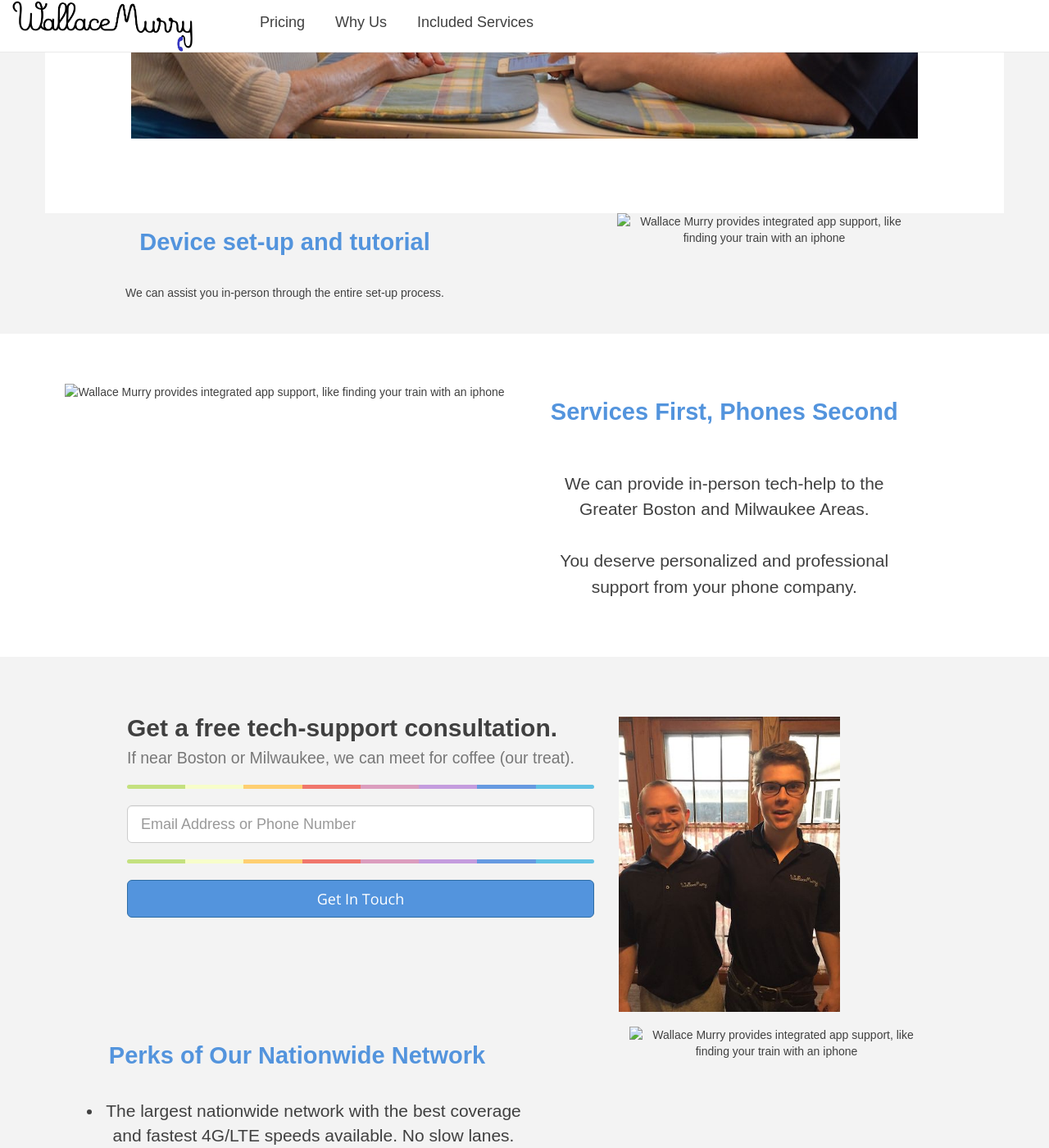
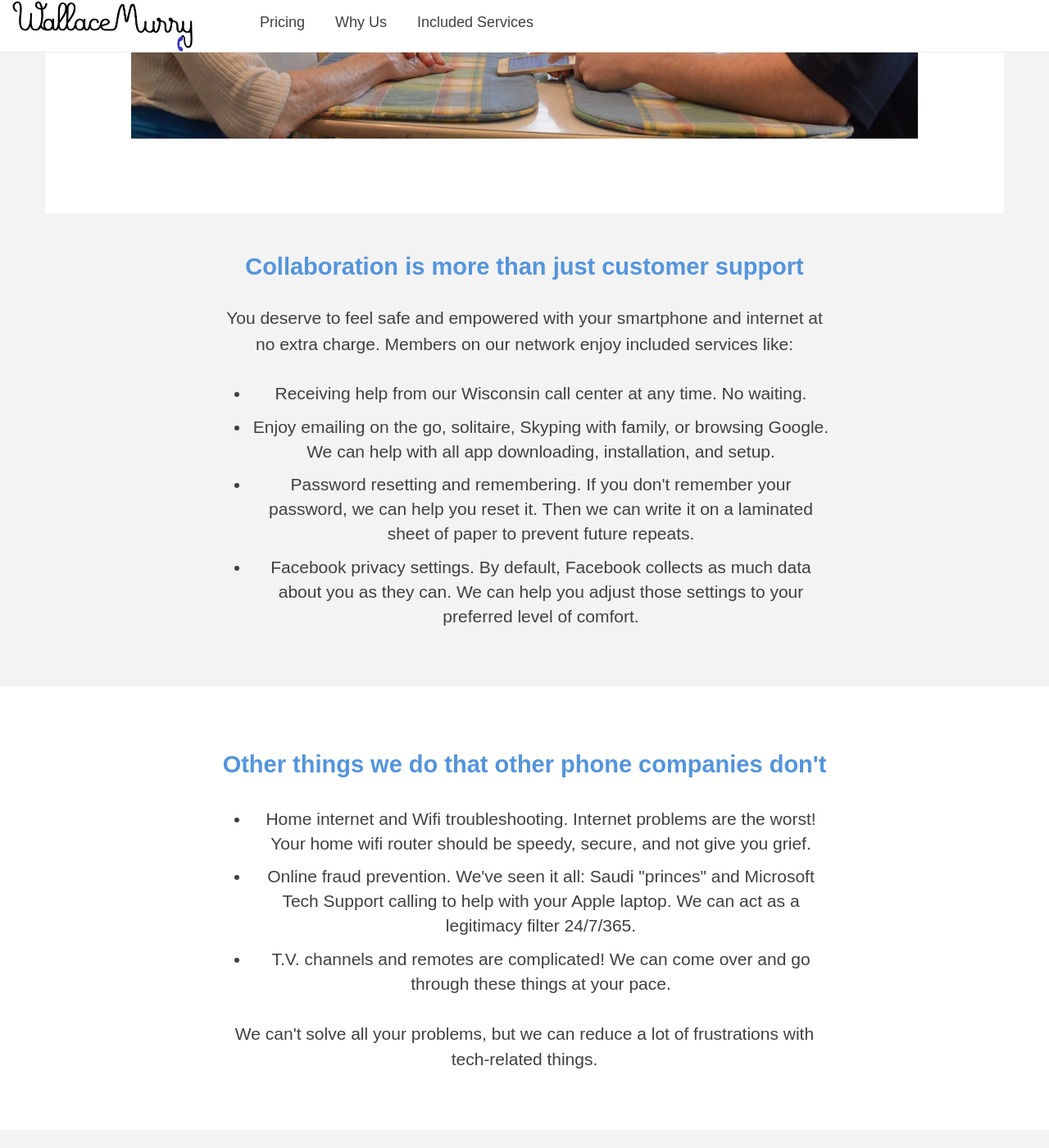
Before and after one commit to jalague/wallacemurry, a Jekyll site: the page built from included-services/index.html, in a window 1280 px wide and 1400 px high, scrolled down 679 px. Shown: the whole window at 82% size. Built offline with Jekyll 4.4.1, drawn with Linux system fonts in a browser that asks for light colours; nearby versions of some CDN libraries; some of the changed text lies outside the part shown.

Commit message:
Add services page

```diff
--- a/_layouts/services.html
+++ b/_layouts/services.html
@@ -29,21 +29,29 @@
 </div>
   </div>
 
-
 <div class="container">
   <div class="row icon-summary">
 
-   <div class='col-md-6 offset-md-1'>
-      <h3 class='blue-highlight big-subtitle-font'>Device set-up and tutorial</h3>
-        We can assist you in-person through the entire set-up process.
-    </div>
-    <div class='col-md-4 col-sm-offset-1'>
-      <img src="img/coverage-map.png" alt="Wallace Murry provides integrated app support, like finding your train with an iphone">
+   <div class='col-md-8 col-md-offset-2'>
+      <h3 class='blue-highlight big-subtitle-font-top'>Collaboration is more than just customer support</h3>
+      <p class='bigger-body-font'>
+        You deserve to feel safe and empowered with your smartphone and internet at no extra charge. Members on our network enjoy included services like:
+
+        <ul>
+          <li class='bigger-body-font padded-slightly'> Receiving help from our Wisconsin call center at any time. No waiting.</li>
+          <li class='bigger-body-font padded-slightly'> Enjoy emailing on the go, solitaire, Skyping with family, or browsing Google. We can help with all app downloading, installation, and setup. </li>
+          <li class='bigger-body-font padded-slightly'> Password resetting and remembering. If you don't remember your password, we can help you reset it. Then we can write it on a laminated sheet of paper to prevent future repeats. </li>
+          <li class='bigger-body-font padded-slightly'>Facebook privacy settings. By default, Facebook collects as much data about you as they can. We can help you adjust those settings to your preferred level of comfort.</li>
+        </ul>
+
+      </p>
     </div>
 
 
   </div>
 </div>
+
+
 
 <div class="white-bg">
 <div class="container">
@@ -51,14 +59,17 @@
 
   <div class="row icon-summary force-white-bg">
 
-    <div class='col-md-6'>
-      <img src="img/support.jpg" alt="Wallace Murry provides integrated app support, like finding your train with an iphone">
-    </div>
-    <div class='col-md-5'>
-      <h3 class='blue-highlight big-subtitle-font'>Services First, Phones Second</h3>
-      <p class='front-page-sub-text bigger-body-font'>
-      We can provide in-person tech-help to the Greater Boston and Milwaukee Areas.  <br /> <br />You deserve personalized and professional support from your phone company.<br />
-    </p>
+    <div class='col-md-8 col-md-offset-2'>
+      <h3 class='blue-highlight big-subtitle-font'>Other things we do that other phone companies don't</h3>
+     <ul>
+          <li class='bigger-body-font padded-slightly'>Home internet and Wifi troubleshooting. Internet problems are the worst! Your home wifi router should be speedy, secure, and not give you grief.</li>
+          <li class='bigger-body-font padded-slightly'>Online fraud prevention. We've seen it all: Saudi "princes" and Microsoft Tech Support calling to help with your Apple laptop. We can act as a legitimacy filter 24/7/365. </li>
+          <li class='bigger-body-font padded-slightly'>T.V. channels and remotes are complicated! We can come over and go through these things at your pace. </li>
+
+        </ul>
+
+     <p class='bigger-body-font'>
+      We can't solve all your problems, but we can reduce a lot of frustrations with tech-related things. </p>
     </div>
 
 
--- a/css/custom.css
+++ b/css/custom.css
@@ -615,3 +615,8 @@
   font-size: 29px;
   padding-bottom: 25px;
 }
+
+.big-subtitle-font-top {
+  font-size: 29px;
+  padding-top: 30px;
+}
--- a/included-services/index.html
+++ b/included-services/index.html
@@ -1,44 +1,3 @@
 ---
 layout: services
 ---
-
-<div class="container">
-  <div class="row icon-summary">
-
-   <div class='col-md-6 offset-md-1'>
-      <h3 class='blue-highlight big-subtitle-font'>Perks of Our Nationwide Network</h3>
-        <ul class='front-page-sub-text bigger-body-font'>
-      <li class='padded-slightly'>The largest nationwide network with the best coverage and fastest 4G/LTE speeds available. No slow lanes.</li>
-      <li class='padded-slightly'>No contracts and we'll handle the activation for free.</li>
-      <li class='padded-slightly'>Keep your phone number for free. We assist you in person and ensure you keep what's yours.</li>
-      <li class='padded-slightly'>Other phone companies sell your data to advertisers. We don't.</li>
-    </ul>
-    </div>
-    <div class='col-md-4 col-sm-offset-1'>
-      <img src="img/coverage-map.png" alt="Wallace Murry provides integrated app support, like finding your train with an iphone">
-    </div>
-
-
-  </div>
-</div>
-
-<div class="white-bg">
-<div class="container">
-
-
-  <div class="row icon-summary force-white-bg">
-
-    <div class='col-md-6'>
-      <img src="img/support.jpg" alt="Wallace Murry provides integrated app support, like finding your train with an iphone">
-    </div>
-    <div class='col-md-5'>
-      <h3 class='blue-highlight big-subtitle-font'>Services First, Phones Second</h3>
-      <p class='front-page-sub-text bigger-body-font'>
-      We can provide in-person tech-help to the Greater Boston and Milwaukee Areas.  <br /> <br />You deserve personalized and professional support from your phone company.<br />
-    </p>
-    </div>
-
-
-  </div>
-</div>
-</div>
```
